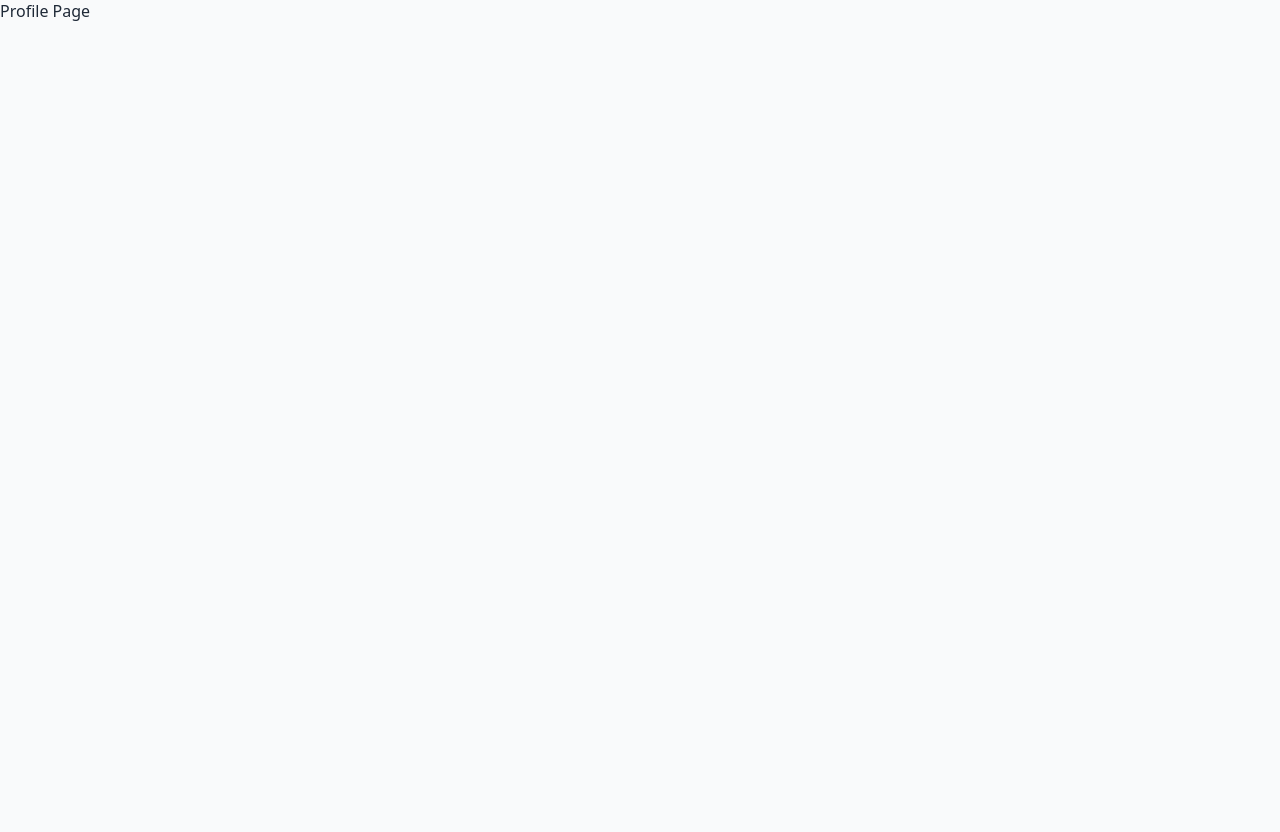
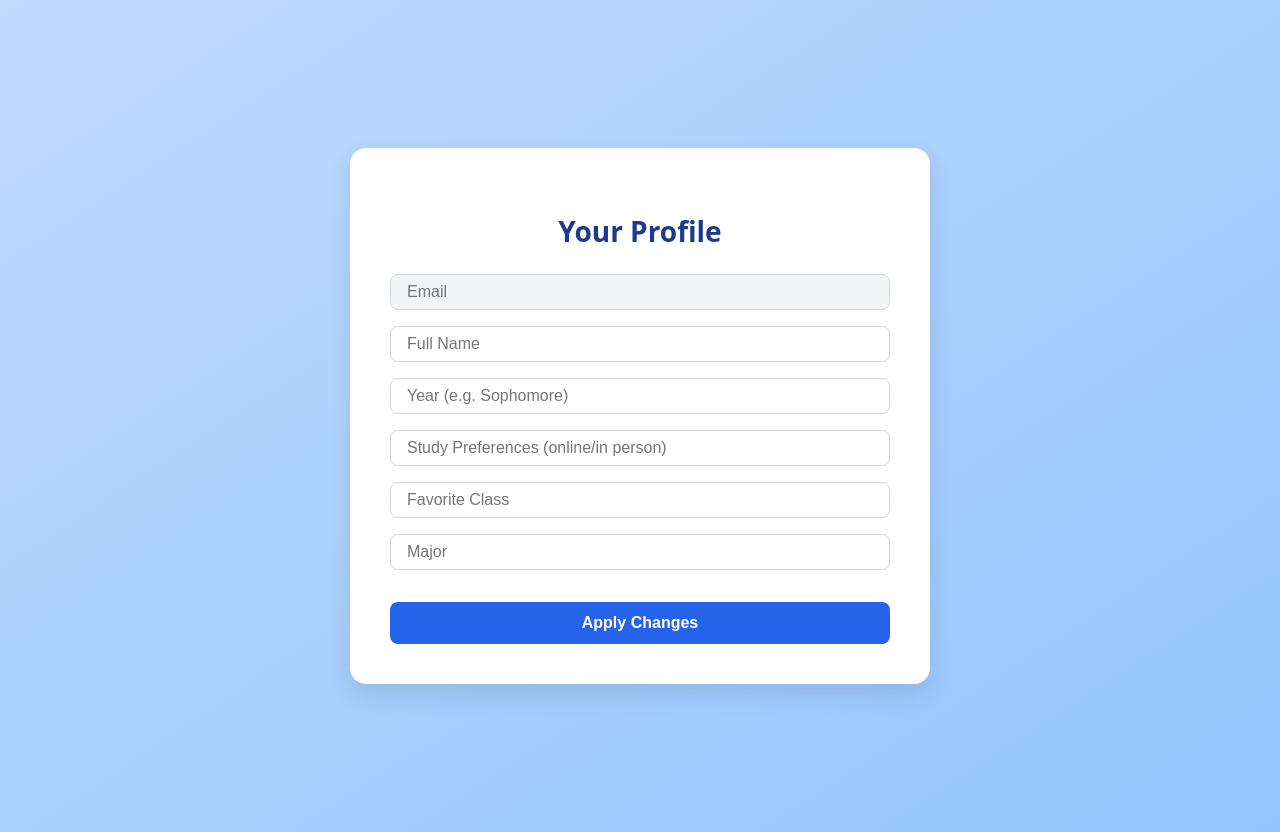
Before and after one commit to marksweeney3/Project-CEN3031, a React (Vite) app in the folder frontend/: page /profile in a window 1280 px wide. Before the commit the page ends 800 px from the top, so only its background shows below. Built offline with nearby package versions, Linux system fonts and the light colour scheme.

Commit message:
Added the functioning user profile page

```diff
--- a/frontend/src/pages/Login/Login.tsx
+++ b/frontend/src/pages/Login/Login.tsx
@@ -18,8 +18,9 @@ function Login() {
                 password,
             });
 
+            setMessage(res.data.message);
+            localStorage.setItem("userId", res.data.userId.toString());
             localStorage.setItem("userName", res.data.name);
-            setMessage(res.data.message);
             navigate("/home");
         } catch (err: unknown) {
             if (axios.isAxiosError(err)) {
--- a/frontend/src/pages/Profile/Profile.module.css
+++ b/frontend/src/pages/Profile/Profile.module.css
@@ -0,0 +1,58 @@
+.container {
+    min-height: 100vh;
+    display: flex;
+    justify-content: center;
+    align-items: center;
+    background: linear-gradient(to bottom right, #bfdbfe, #93c5fd);
+    padding: 1rem;
+}
+
+.form {
+    display: flex;
+    flex-direction: column;
+    background-color: white;
+    padding: 2.5rem;
+    border-radius: 1rem;
+    box-shadow: 0 10px 25px rgba(0, 0, 0, 0.1);
+    width: 100%;
+    max-width: 500px;
+}
+
+.title {
+    font-size: 1.75rem;
+    font-weight: 700;
+    color: #1e3a8a;
+    text-align: center;
+    margin-bottom: 1.5rem;
+}
+
+.input {
+    padding: 0.5rem 1rem;
+    border: 1px solid #d1d5db;
+    border-radius: 0.5rem;
+    margin-bottom: 1rem;
+    font-size: 1rem;
+}
+
+.button {
+    background-color: #2563eb;
+    color: white;
+    font-weight: 600;
+    padding: 0.75rem;
+    border: none;
+    border-radius: 0.5rem;
+    cursor: pointer;
+    font-size: 1rem;
+    margin-top: 1rem;
+}
+
+.button:hover {
+    background-color: #1d4ed8;
+}
+
+.message {
+    margin-top: 1rem;
+    text-align: center;
+    color: #1e3a8a;
+    font-weight: 500;
+}
--- a/frontend/src/pages/Profile/Profile.tsx
+++ b/frontend/src/pages/Profile/Profile.tsx
@@ -1,5 +1,121 @@
-const Profile = () => {
-    return <div>Profile Page</div>;
-};
+import { useState, useEffect } from "react";
+import axios from "axios";
+import styles from "./Profile.module.css";
+
+function Profile() {
+    const [form, setForm] = useState({
+        name: "",
+        year: "",
+        preferences: "",
+        favoriteClass: "",
+        major: "",
+        email: "",
+    });
+
+    const [message, setMessage] = useState("");
+    const userId = localStorage.getItem("userId");
+
+    useEffect(() => {
+        if (!userId) return;
+
+        const fetchProfile = async () => {
+            try {
+                const res = await axios.get(`http://localhost:5001/profile/${userId}`);
+                setForm(res.data); // Fills all fields including email
+            } catch (err) {
+                console.error("Failed to load profile", err);
+            }
+        };
+
+        fetchProfile();
+    }, [userId]);
+
+    const handleChange = (e: React.ChangeEvent<HTMLInputElement>) => {
+        setForm({ ...form, [e.target.name]: e.target.value });
+    };
+
+    const handleSubmit = async (e: React.FormEvent) => {
+        e.preventDefault();
+
+        try {
+            const res = await axios.post("http://localhost:5001/update-profile", {
+                userId,
+                name: form.name,
+                year: form.year,
+                preferences: form.preferences,
+                favoriteClass: form.favoriteClass,
+                major: form.major,
+            });
+
+            setMessage(res.data.message);
+        } catch (err) {
+            console.error(err);
+            setMessage("Failed to update profile");
+        }
+    };
+
+    return (
+        <div className={styles.container}>
+            <form onSubmit={handleSubmit} className={styles.form}>
+                <h2 className={styles.title}>Your Profile</h2>
+
+                {/* Read-only email display */}
+                <input
+                    type="email"
+                    name="email"
+                    value={form.email}
+                    readOnly
+                    className={styles.input}
+                    placeholder="Email"
+                    style={{ backgroundColor: "#f3f4f6", cursor: "not-allowed" }}
+                />
+
+                <input
+                    type="text"
+                    name="name"
+                    placeholder="Full Name"
+                    value={form.name}
+                    onChange={handleChange}
+                    className={styles.input}
+                />
+                <input
+                    type="text"
+                    name="year"
+                    placeholder="Year (e.g. Sophomore)"
+                    value={form.year}
+                    onChange={handleChange}
+                    className={styles.input}
+                />
+                <input
+                    type="text"
+                    name="preferences"
+                    placeholder="Study Preferences (online/in person)"
+                    value={form.preferences}
+                    onChange={handleChange}
+                    className={styles.input}
+                />
+                <input
+                    type="text"
+                    name="favoriteClass"
+                    placeholder="Favorite Class"
+                    value={form.favoriteClass}
+                    onChange={handleChange}
+                    className={styles.input}
+                />
+                <input
+                    type="text"
+                    name="major"
+                    placeholder="Major"
+                    value={form.major}
+                    onChange={handleChange}
+                    className={styles.input}
+                />
+
+                <button type="submit" className={styles.button}>Apply Changes</button>
+                {message && <p className={styles.message}>{message}</p>}
+            </form>
+        </div>
+    );
+}
 
 export default Profile;
```
Also changed, not shown: 1 other file (tests, documents, lock files or other folders).
